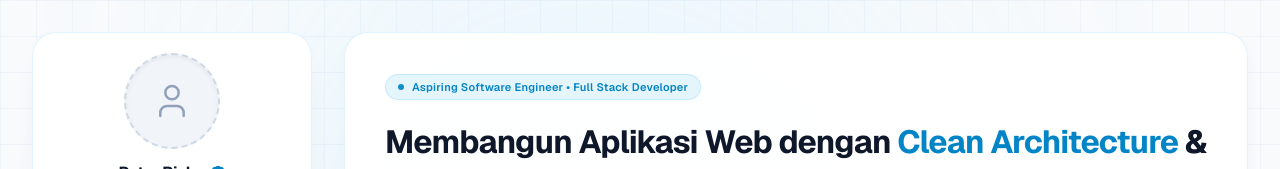
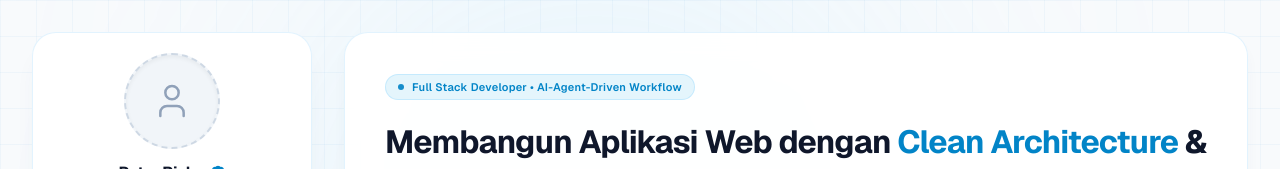
Before and after one commit to arttVinci/heytraa.com, a Next.js app: page / in a window 1280 px wide. Shown: the top 169 px of the page. Built offline with nearby package versions, Linux system fonts and the light colour scheme.

Commit message:
feat(branding): update hero badge to Full Stack Developer • AI-Agent-Driven Workflow

```diff
--- a/features/home/components/hero-card.tsx
+++ b/features/home/components/hero-card.tsx
@@ -7,7 +7,7 @@ export function HeroCard() {
       {/* Top Badge */}
       <div className="inline-flex items-center gap-2 px-3 py-1 rounded-full bg-[#e4f5fc] border border-sky-200/70 text-[#0284c7] text-[11px] font-semibold tracking-wide mb-5">
         <span className="w-1.5 h-1.5 rounded-full bg-[#0284c7] animate-pulse" />
-        <span>Aspiring Software Engineer • Full Stack Developer</span>
+        <span>Full Stack Developer • AI-Agent-Driven Workflow</span>
       </div>
 
       <h1 className="text-2xl sm:text-3xl lg:text-[32px] font-bold tracking-tight text-slate-900 leading-snug">
```
